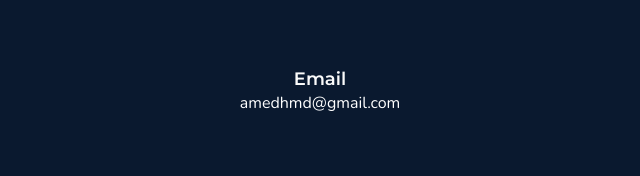
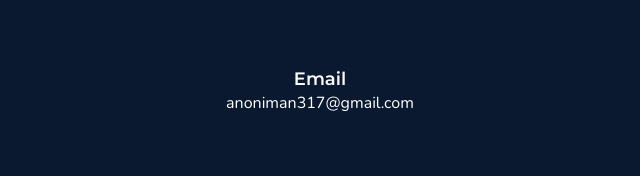
Before and after one commit to anoniman317/anoniman317.github.io, a plain HTML site: page index.html in a window 1280 px wide. Shown: the part 6203-6379 px from the top of the page, 320-960 px from the left. Drawn offline with nearby package versions, Linux system fonts and the light colour scheme.

Commit message:
Update index.html

```diff
--- a/index.html
+++ b/index.html
@@ -1263,8 +1263,8 @@
               </div>
               <div class="mt-3">
                 <h5 class="mb-0 contact_detail-title fw-bold">Email</h5>
-                <a class="text-muted" href="mailto:amedhmd@gmail.com"
-                  >amedhmd@gmail.com</a>
+                <a class="text-muted" href="mailto:anoniman317@gmail.com"
+                  >anoniman317@gmail.com</a>
               </div>
             </div>
           </div>
@@ -1411,7 +1411,7 @@
         <div class="row justify-content-center text-center">
           <div class="col-md-12">
             <div class="text-center text-white footer-alt d-flex justify-content-center">
-                <a href="mailto:amedhmd@gmail.com" style="margin-right: 1rem;">
+                <a href="mailto:anoniman317@gmail.com" style="margin-right: 1rem;">
                     <i class="fas fa-envelope fa-2x text-lightgreen"></i>
                 </a>
                 <a href="https://join.skype.com/invite/kp7zOfAav5kn" style="margin-right: 1rem;" target="_blank">
@@ -1423,7 +1423,7 @@
                 <a href="discordapp.com/users/211226854110134274" style="margin-right: 1rem;" target="_blank">
                     <i class="fab fa-discord fa-2x text-lightgreen"></i>
                 </a>
-                <a href="https://github.com/amedhmd" style="margin-right: 1rem;" target="_blank">
+                <a href="https://github.com/anoniman317" style="margin-right: 1rem;" target="_blank">
                     <i class="fab fa-github fa-2x text-lightgreen"></i>
                 </a>
             </div>
```
